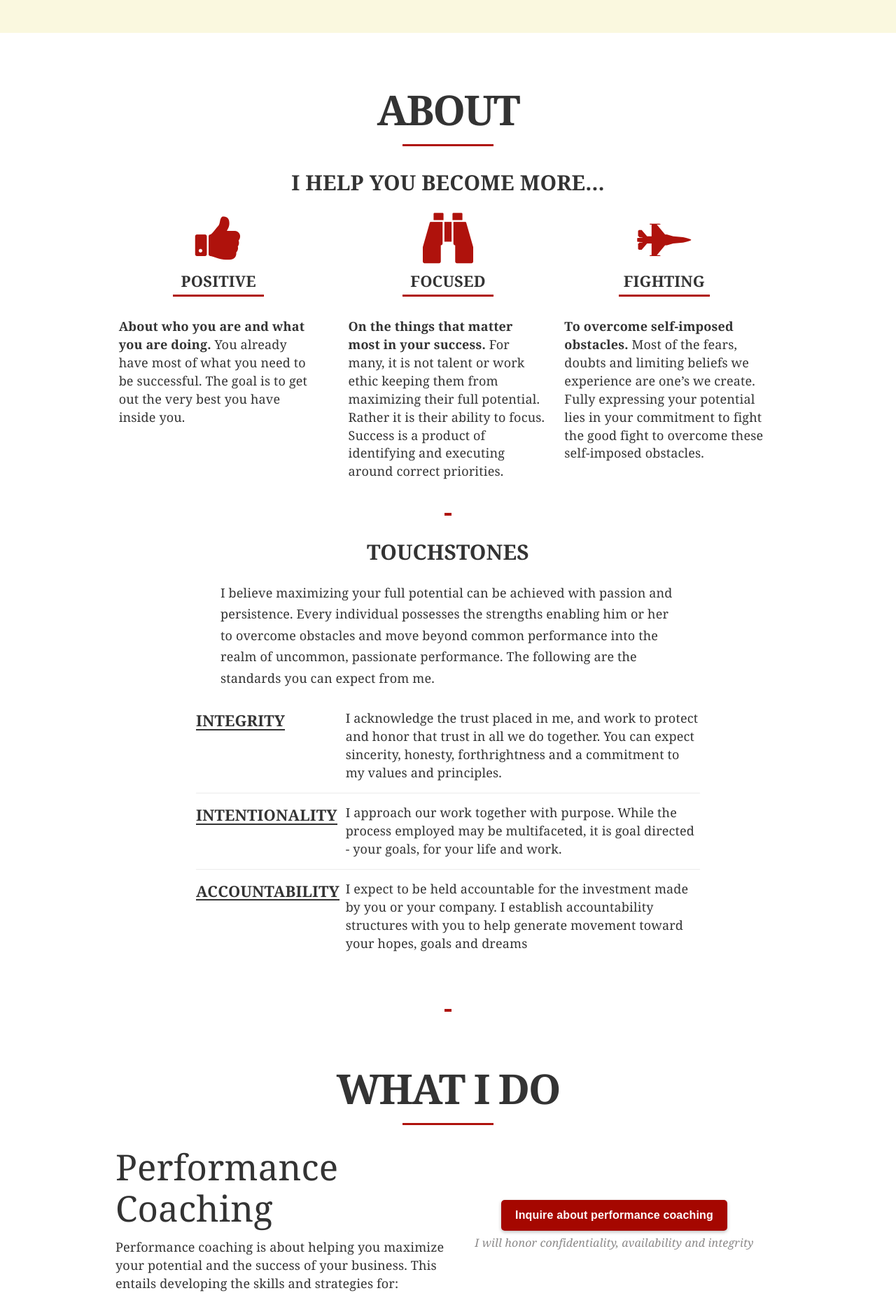
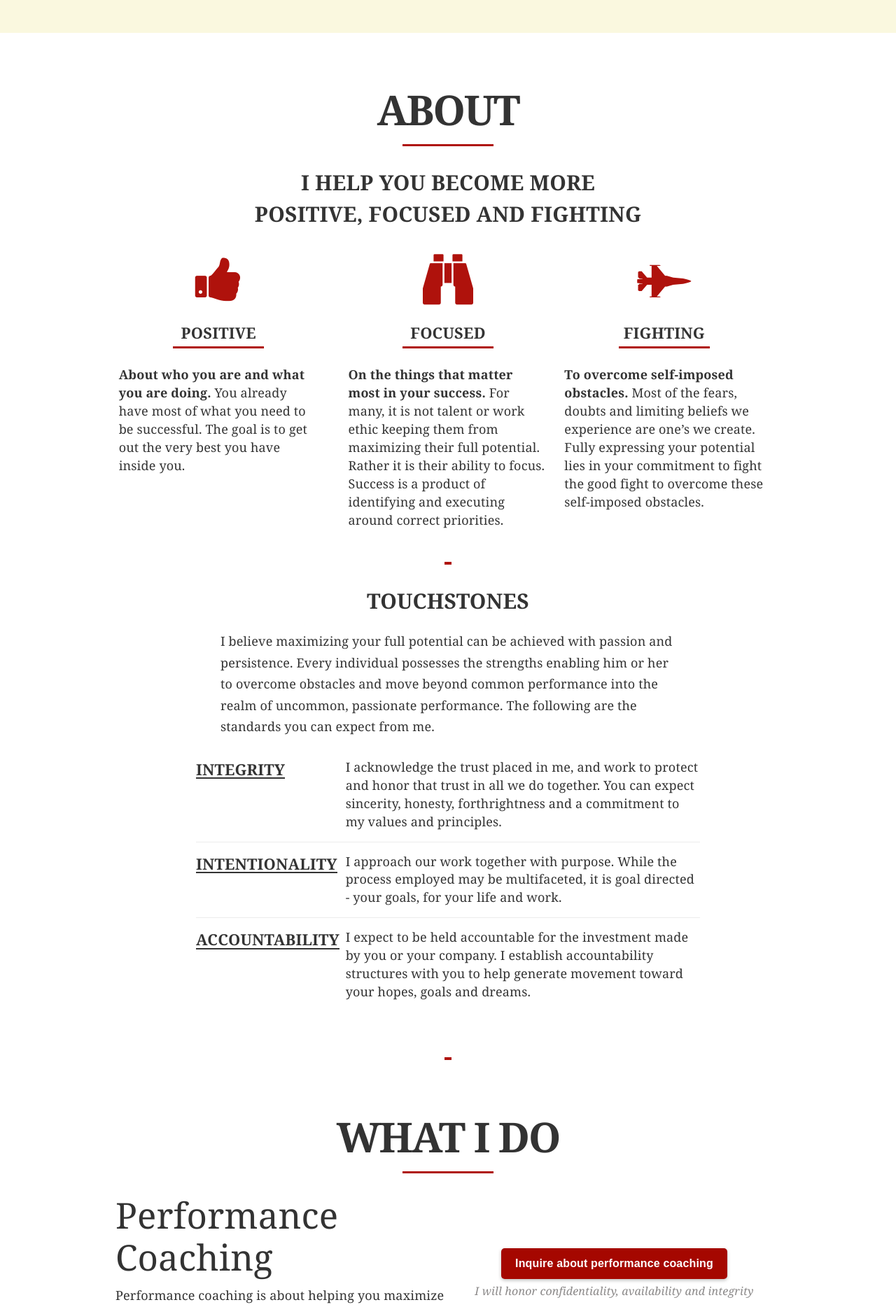
Before and after one commit to zamiang/drbillmoore, a Jekyll site: the page built from index.html, in a window 1280 px wide. Shown: the part 830-2698 px from the top of the page at 70% size. Built offline with Jekyll 4.4.1, drawn with Linux system fonts in a browser that asks for light colours; nearby versions of some CDN libraries; Markdown is read by kramdown in place of the engine named in the settings.

```diff
--- a/index.html
+++ b/index.html
@@ -23,7 +23,7 @@ layout: default
     <div class="section-content">
         <h1>About</h1>
         <div class="border"></div>
-        <h3 class="small">I help you become more&#8230;</h3>
+        <h3 class="small">I help you become more positive, focused and fighting</h3>
         <div class="more-section-group">
             <div class="more-section">
                 <div class="font-heading fa fa-4x fa-thumbs-up"></div>
@@ -45,6 +45,7 @@ layout: default
             </div>
             <div class="more-section">
                 <div class="font-heading fa fa-4x fa-fighter-jet"></div>
+
                 <div class="item-heading large-heading">Fighting</div>
                 <div class="border"></div>
                 <div class="item-subheading large-subheading">
@@ -81,7 +82,7 @@ layout: default
                     <div class="faux-underline-large">Accountability</div>
                 </div>
                 <div class="item-subheading large-subheading">
-                    I expect to be held accountable for the investment made by you or your company. I establish accountability structures with you to help generate movement toward your hopes, goals and dreams
+                    I expect to be held accountable for the investment made by you or your company. I establish accountability structures with you to help generate movement toward your hopes, goals and dreams.
                 </div>
             </div>
         </div>
```
Also changed, not shown: assets/stylesheets/app.css (+6 -3 lines), assets/stylesheets/app.css.sass (+5 -2 lines), assets/application.css, 1 other file.
